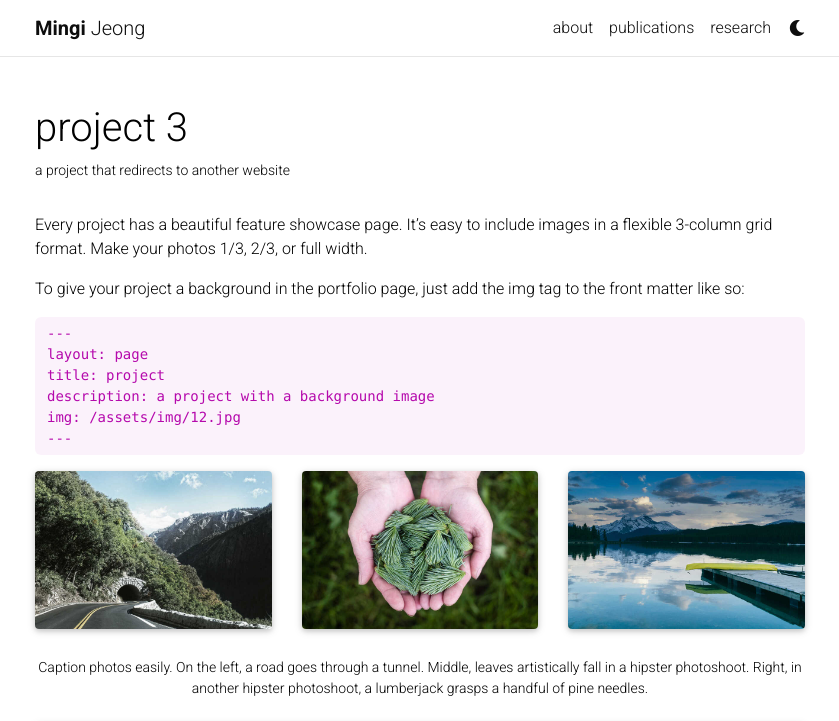
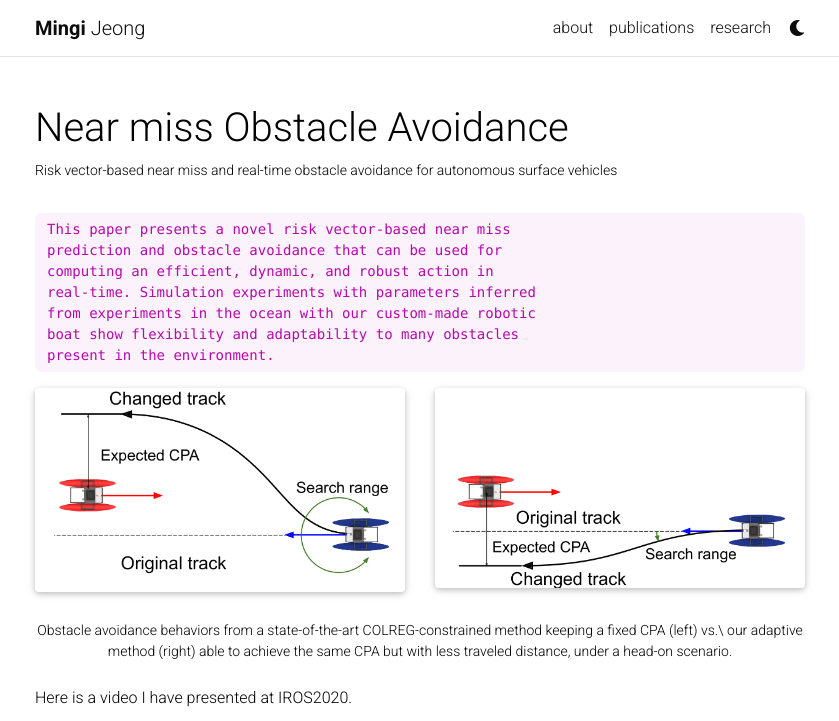
Before and after one commit to MingiJeong/MingiJeong.github.io, a Jekyll site: the page built from _projects/3_project.md, in a window 1280 px wide and 1400 px high. Shown: the top 721 px of the window, without its empty margins (220-1059 px from the left). Built offline with Jekyll 4.4.1, drawn with Linux system fonts in a browser that asks for light colours; comment, search, counter and statistics services are not loaded; a style sheet for code colours, icons or effects is not loaded; some of the changed text lies outside the part shown; grey boxes are pictures that could not be loaded.

Commit message:
nearmiss update

````diff
--- a/_projects/3_project.md
+++ b/_projects/3_project.md
@@ -1,81 +1,38 @@
 ---
 layout: page
-title: project 3
-description: a project that redirects to another website
-img: assets/img/7.jpg
-redirect: https://unsplash.com
+title: Near miss Obstacle Avoidance
+description: Risk vector-based near miss and real-time obstacle avoidance for autonomous surface vehicles
+img: assets/img/risk-vec/head-on-ourmethod.png
+# redirect: https://unsplash.com
 importance: 3
 category: work
 ---
 
-Every project has a beautiful feature showcase page.
-It's easy to include images in a flexible 3-column grid format.
-Make your photos 1/3, 2/3, or full width.
 
-To give your project a background in the portfolio page, just add the img tag to the front matter like so:
-
-    ---
-    layout: page
-    title: project
-    description: a project with a background image
-    img: /assets/img/12.jpg
-    ---
+```
+This paper presents a novel risk vector-based near miss
+prediction and obstacle avoidance that can be used for
+computing an efficient, dynamic, and robust action in
+real-time. Simulation experiments with parameters inferred
+from experiments in the ocean with our custom-made robotic
+boat show flexibility and adaptability to many obstacles
+present in the environment.
+```
 
 <div class="row">
     <div class="col-sm mt-3 mt-md-0">
-        {% include figure.html path="assets/img/1.jpg" title="example image" class="img-fluid rounded z-depth-1" %}
+        {% include figure.html path="assets/img/risk-vec/head-on-literature.png" title="example image" class="img-fluid rounded z-depth-1" %}
     </div>
     <div class="col-sm mt-3 mt-md-0">
-        {% include figure.html path="assets/img/3.jpg" title="example image" class="img-fluid rounded z-depth-1" %}
-    </div>
-    <div class="col-sm mt-3 mt-md-0">
-        {% include figure.html path="assets/img/5.jpg" title="example image" class="img-fluid rounded z-depth-1" %}
+        {% include figure.html path="assets/img/risk-vec/head-on-ourmethod.png" title="example image" class="img-fluid rounded z-depth-1" %}
     </div>
 </div>
 <div class="caption">
-    Caption photos easily. On the left, a road goes through a tunnel. Middle, leaves artistically fall in a hipster photoshoot. Right, in another hipster photoshoot, a lumberjack grasps a handful of pine needles.
-</div>
-<div class="row">
-    <div class="col-sm mt-3 mt-md-0">
-        {% include figure.html path="assets/img/5.jpg" title="example image" class="img-fluid rounded z-depth-1" %}
-    </div>
-</div>
-<div class="caption">
-    This image can also have a caption. It's like magic.
+Obstacle avoidance behaviors from a state-of-the-art COLREG-constrained method keeping a fixed CPA (left) vs.\ our adaptive method (right) able to achieve the same CPA but with less traveled distance, under a head-on scenario.
 </div>
 
-You can also put regular text between your rows of images.
-Say you wanted to write a little bit about your project before you posted the rest of the images.
-You describe how you toiled, sweated, *bled* for your project, and then... you reveal its glory in the next row of images.
-
-
-<div class="row justify-content-sm-center">
-    <div class="col-sm-8 mt-3 mt-md-0">
-        {% include figure.html path="assets/img/6.jpg" title="example image" class="img-fluid rounded z-depth-1" %}
-    </div>
-    <div class="col-sm-4 mt-3 mt-md-0">
-        {% include figure.html path="assets/img/11.jpg" title="example image" class="img-fluid rounded z-depth-1" %}
-    </div>
-</div>
-<div class="caption">
-    You can also have artistically styled 2/3 + 1/3 images, like these.
-</div>
-
-
-The code is simple.
-Just wrap your images with `<div class="col-sm">` and place them inside `<div class="row">` (read more about the <a href="https://getbootstrap.com/docs/4.4/layout/grid/">Bootstrap Grid</a> system).
-To make images responsive, add `img-fluid` class to each; for rounded corners and shadows use `rounded` and `z-depth-1` classes.
-Here's the code for the last row of images above:
-
-{% raw %}
-```html
-<div class="row justify-content-sm-center">
-    <div class="col-sm-8 mt-3 mt-md-0">
-        {% include figure.html path="assets/img/6.jpg" title="example image" class="img-fluid rounded z-depth-1" %}
-    </div>
-    <div class="col-sm-4 mt-3 mt-md-0">
-        {% include figure.html path="assets/img/11.jpg" title="example image" class="img-fluid rounded z-depth-1" %}
-    </div>
-</div>
-```
-{% endraw %}
+Here is a video I have presented at IROS2020.
+<p style="text-align: center;">
+<!-- youtube embedding -->
+<iframe width="560" height="315" src="https://www.youtube.com/embed/lIEZ975GsdY" title="YouTube video player" frameborder="0" allow="accelerometer; autoplay; clipboard-write; encrypted-media; gyroscope; picture-in-picture" allowfullscreen></iframe>
+</p>
````
Also changed, not shown: _honors/ha_1.md (+1 -1 lines), assets/img/risk-vec/head-on-literature.png (added), assets/img/risk-vec/head-on-ourmethod.png (added).
